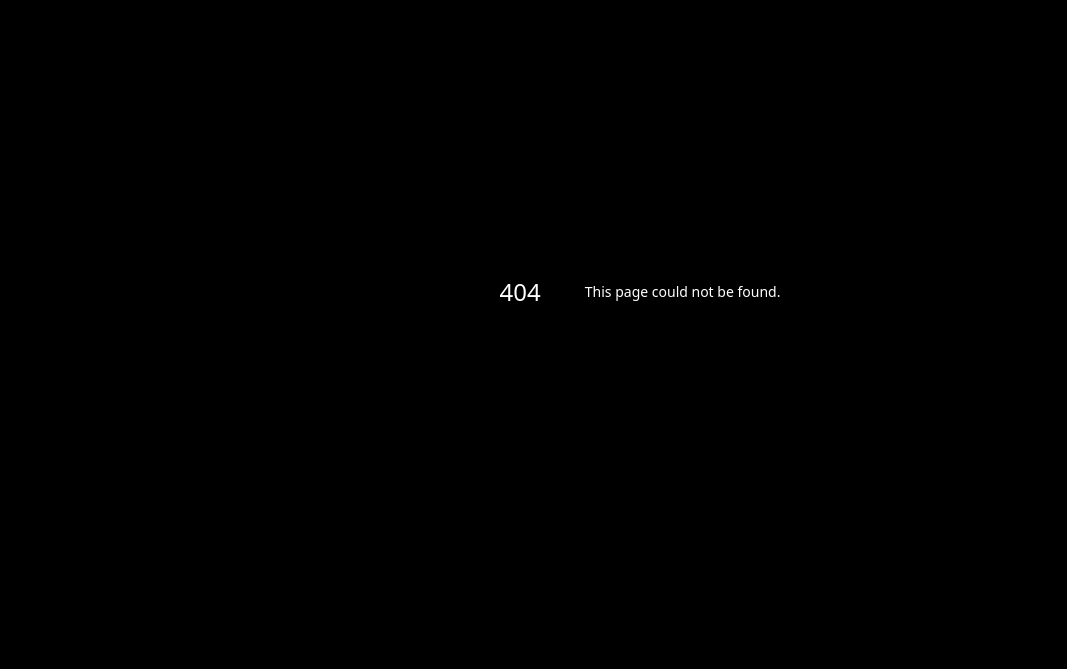
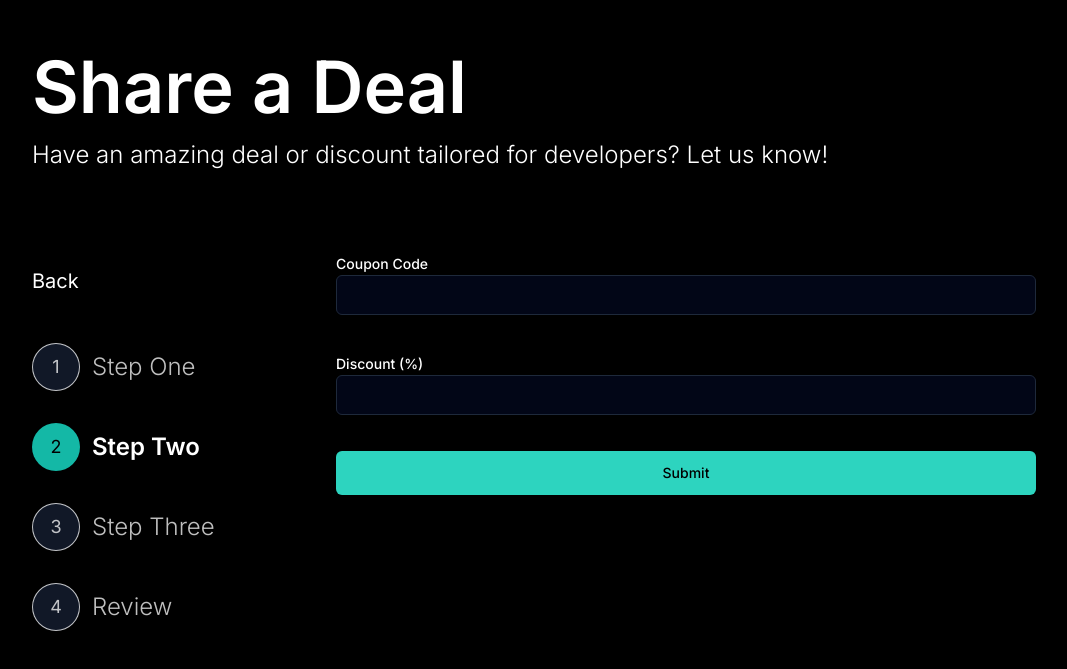
Before and after one commit to enzomachadodev/multi-page-form, a Next.js app: page /add/step-two in a window 1280 px wide. Before the commit this address had no page. Shown: the part 109-778 px from the top of the page, without its empty margins (0-1067 px from the left). Built offline with nearby package versions, Linux system fonts and the light colour scheme.

Commit message:
feat: add StepTwoForm component

```diff
--- /dev/null
+++ b/src/app/add/step-two/page.tsx
@@ -0,0 +1,11 @@
+import { StepTwoForm } from "./step-two-form";
+
+const StepTwoPage = () => {
+	return (
+		<div>
+			<StepTwoForm />
+		</div>
+	);
+};
+
+export default StepTwoPage;
--- /dev/null
+++ b/src/app/add/step-two/step-two-form.tsx
@@ -0,0 +1,27 @@
+import { FormInput } from "@/components/form-input";
+import { SubmitButton } from "@/components/ui/submit-button";
+
+export const StepTwoForm = () => {
+	return (
+		<form className="flex flex-1 flex-col">
+			<div className="flex w-full flex-col lg:max-w-[700px]">
+				<FormInput
+					label="Coupon Code"
+					id="code"
+					type="text"
+					minLength={5}
+					required
+				/>
+				<FormInput
+					label="Discount (%)"
+					id="discount"
+					type="number"
+					required
+					min={1}
+					max={100}
+				/>
+				<SubmitButton>Submit</SubmitButton>
+			</div>
+		</form>
+	);
+};
```
